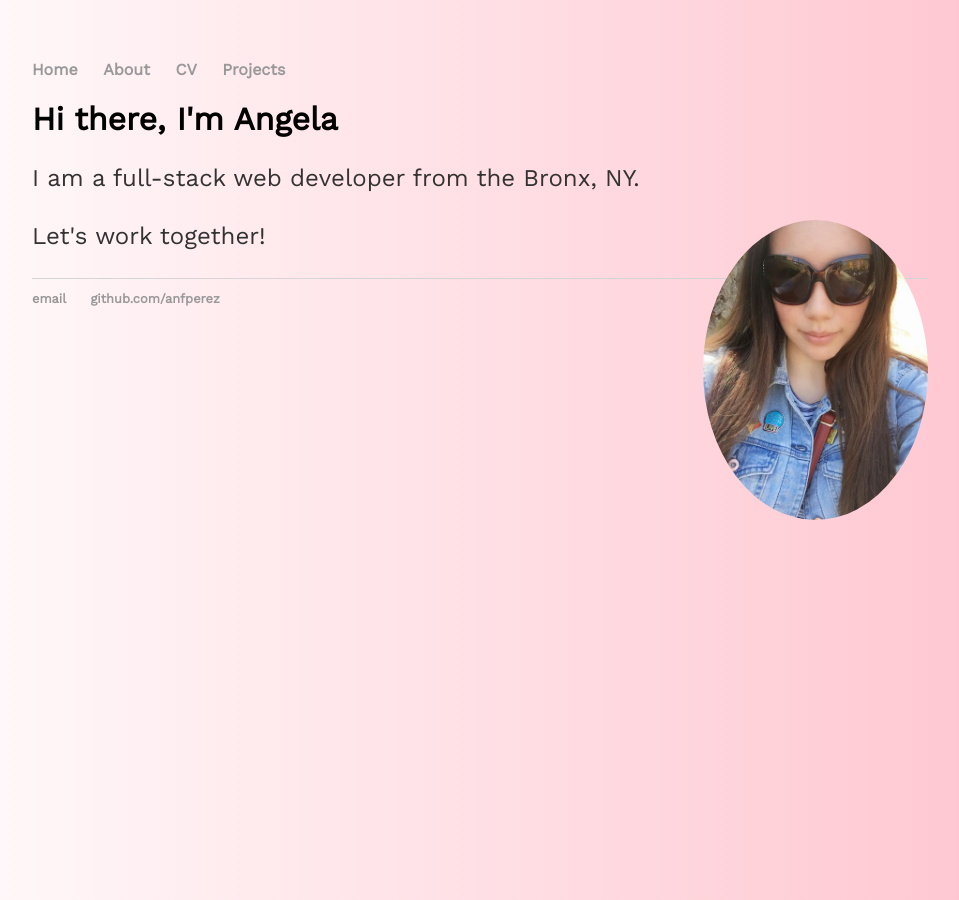
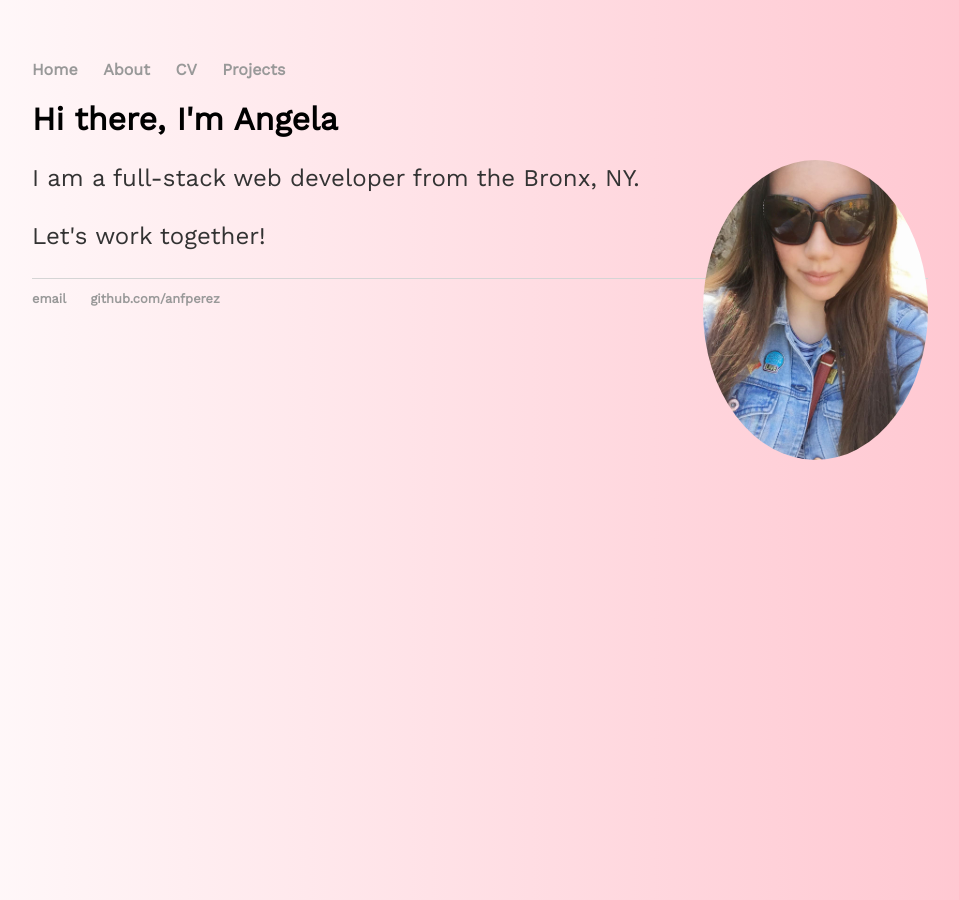
Before and after one commit to anfperez/anfperez.github.io, a Jekyll site: the page built from index.html, in a window 1280 px wide. Shown: the whole page, without its empty margins (160-1119 px from the left). Built offline with Jekyll 4.4.1, drawn with Linux system fonts in a browser that asks for light colours.

Commit message:
made changes

```diff
--- a/index.html
+++ b/index.html
@@ -4,7 +4,7 @@ title: Angela Perez, Developer
 ---
 <div class="blurb ">
 	<h1 class = "typewriter">Hi there, I'm Angela</h1>
+	<img src="angela.jpg" />
 	<p>I am a full-stack web developer from the Bronx, NY.
-	<p> Let's work together!
-	<img src="angela.jpg" /> </p>
+	<p> Let's work together! </p>
 </div>
```
